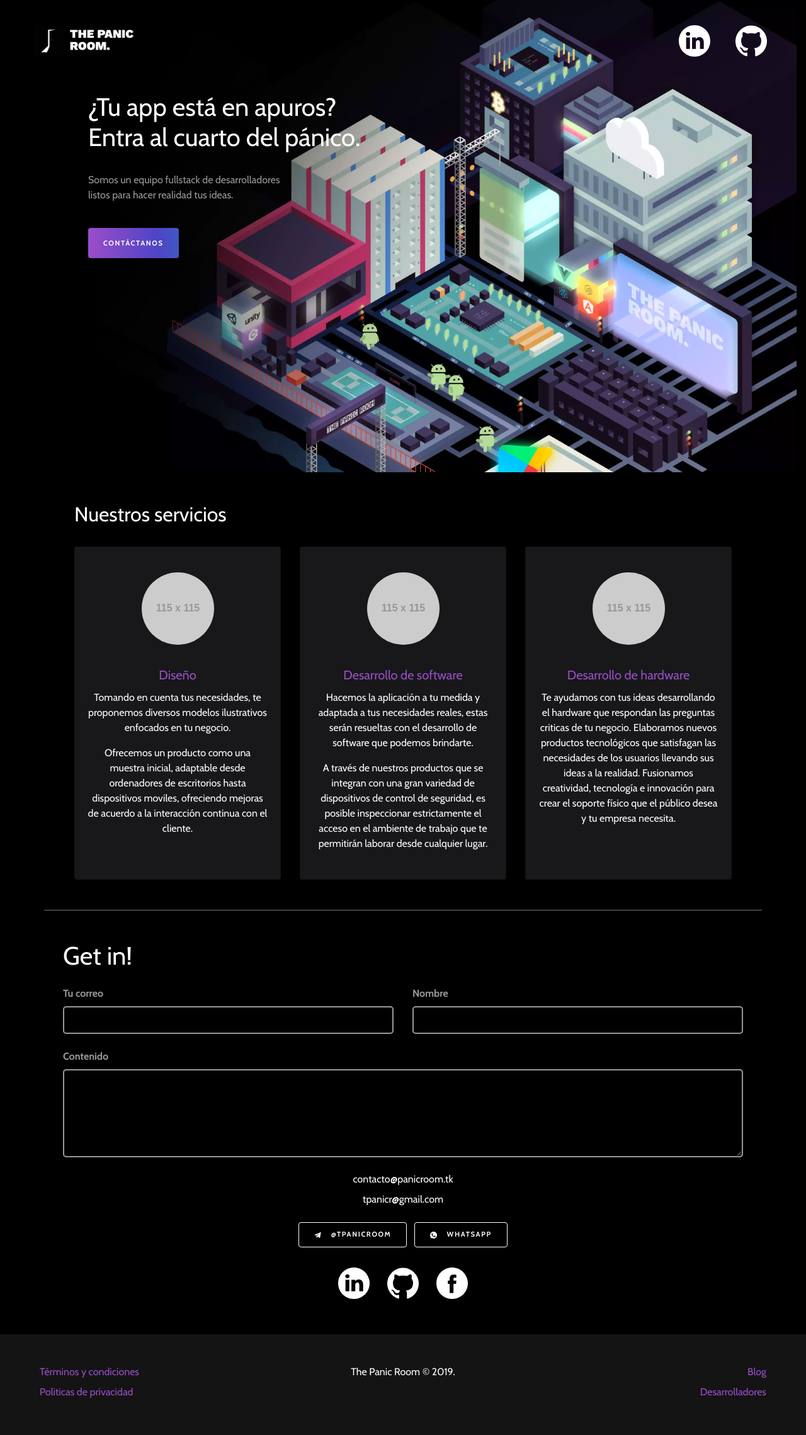
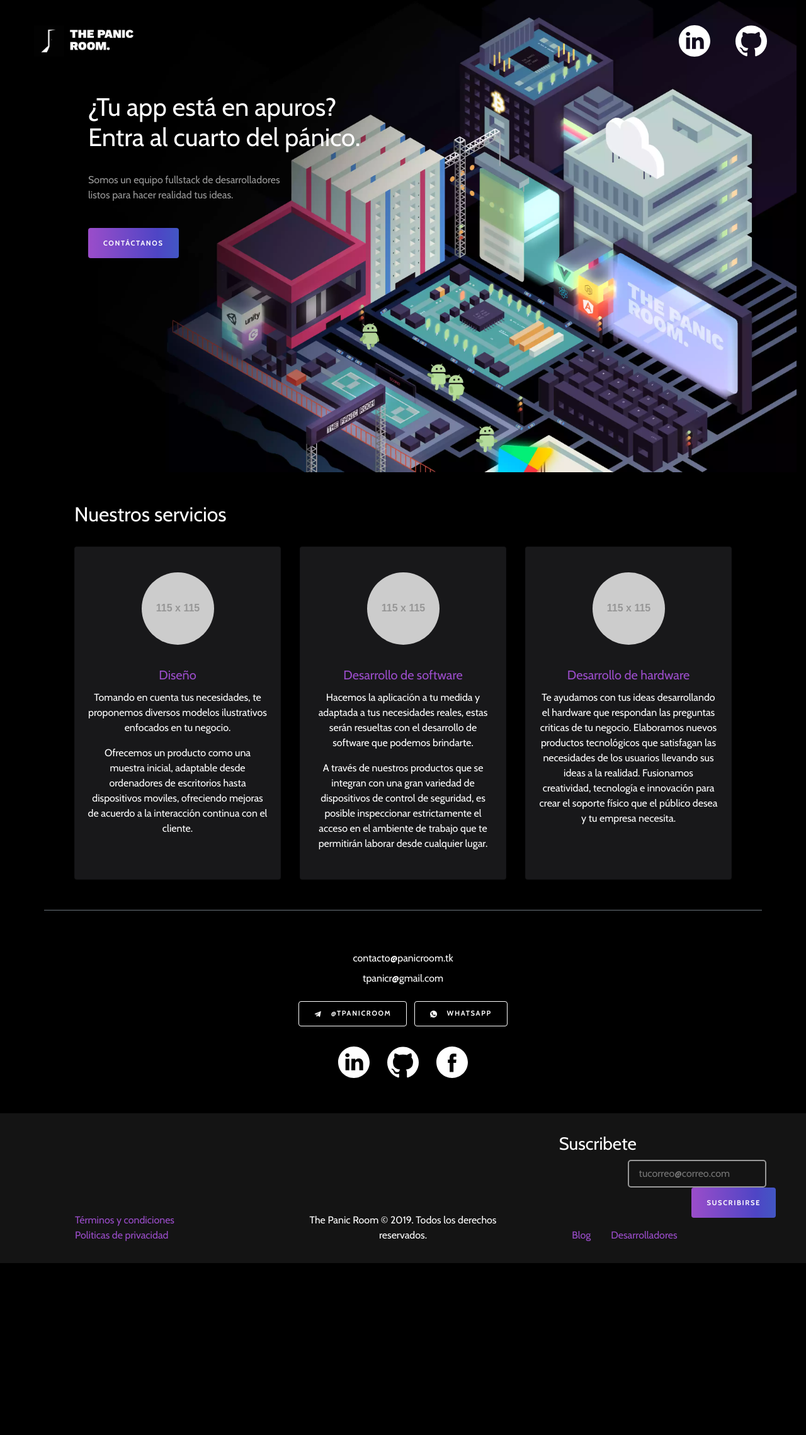
Before and after one commit to the-panic-room/the-panic-room, a Jekyll site: the page built from index.html, in a window 1280 px wide. Shown: the whole page at 63% size. Built offline with Jekyll 4.4.1, drawn with Linux system fonts in a browser that asks for light colours; nearby versions of some CDN libraries; after the commit the page ends 2006 px from its top, so only the background shows below that.

Commit message:
agregado formulario de suscripcion

```diff
--- a/_includes/footer.html
+++ b/_includes/footer.html
@@ -1,16 +1,39 @@
 <div class="footer container-fluid">
-    <div class="row px-5">
+    <div class="row px-5 align-items-end">
         <div class="col-12 col-sm-4 mb-4 mb-sm-0">
-            <a class="mb-2 d-block" href="#">Términos y condiciones</a>
-            <a class="mb-2 d-block" href="#">Politicas de privacidad</a>
+            <ul>
+                <li><a href="#">Términos y condiciones</a></li>
+                <li><a href="#">Politicas de privacidad</a></li>
+            </ul>
         </div>
         <div class="col-12 col-sm-4 text-left text-sm-center mb-4 mb-sm-0">
-            The Panic Room © 2019.
+            The Panic Room © 2019. Todos los derechos reservados.
         </div>
         <div class="col-12 col-sm-4 text-left text-sm-right">
-            <a class="mb-2 d-block" href="{% link blog.html %}">Blog</a>
+            <div class="row justify-content-end align-items-center">
+                <div class="col-md-auto">
+                    <form action="">
+                        <h3 class="text-left ml-3">Suscribete</h3>
+                        <div class="row justify-content-end align-items-center mb-3">
+                            <div class="col-xs-12 col-sm-8">
+                                <input class="w-100" type="email" id="mail" placeholder="tucorreo@correo.com">
+                            </div>
+                            <div class="col-md-auto mx-0 px-0">
+                                <button type="submit" class="btn-custom btn btn-main link">
+                                    Suscribirse
+                                </button>
+                            </div>
+                        </div>
+                    </form>
+                </div>
+            </div>
+            <ul>
+                <li><a href="{% link blog.html %}">Blog</a></li>
+                <li><a href="{% link developers.html %}">Desarrolladores</a></li>
+            </ul>
+
             <!-- <a class="mb-2 d-block" href="#">Sobre nosotros</a> -->
-            <a class="mb-2 d-block" href="{% link developers.html %}">Desarrolladores</a>
+
         </div>
     </div>
 </div>
--- a/assets/css/style.scss
+++ b/assets/css/style.scss
@@ -68,8 +68,20 @@ sitemap:
 /* footer */
 .footer {
     background: rgb(20, 20, 20);
-    padding-top: 3rem;
-    padding-bottom: 3rem;
+    padding-top: 2rem;
+    padding-bottom: 2rem;
+}
+.footer ul {
+    overflow: hidden;
+    margin: 0 !important;
+}
+.footer ul li {
+    float: left;
+    // display: inline-block;
+    margin-left: 1rem;
+    margin-right: 1rem;
+    text-decoration: none;
+    list-style: none;
 }
 .footer a { color: #9b4dca !important; }
 
--- a/index.html
+++ b/index.html
@@ -50,7 +50,7 @@ keywords:
         </div>
     </div>
     <div id="contacto" class="container py-5">
-        <div id='contactForm"' class="row">
+        <!-- <div id='contactForm"' class="row">
             <div class="col">
                 <form action="">
                     <div class="container">
@@ -74,7 +74,7 @@ keywords:
                     </div>
                 </form>
             </div>
-        </div>
+        </div> -->
         <div class="row pt-3">
             <div class="col text-center">
                 <a class="link" href="mailto:contacto@panicroom.tk">
```
